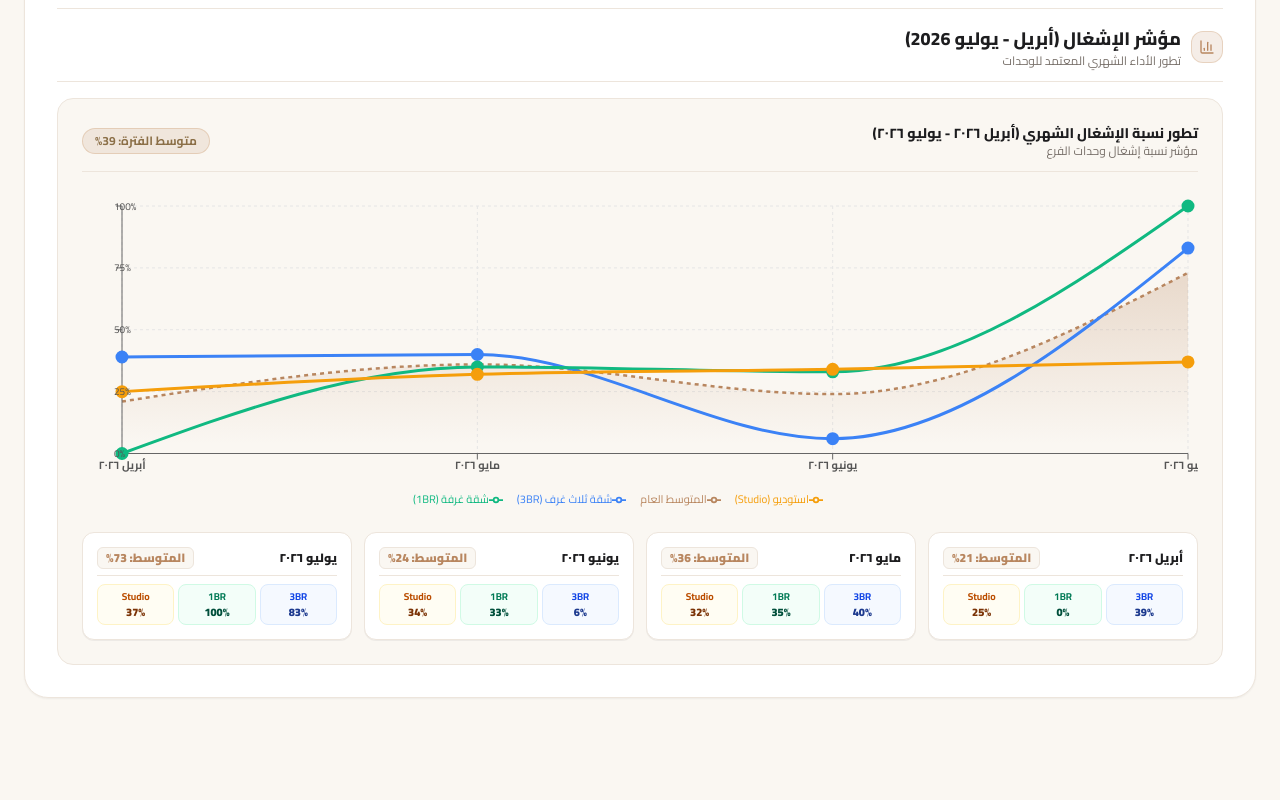
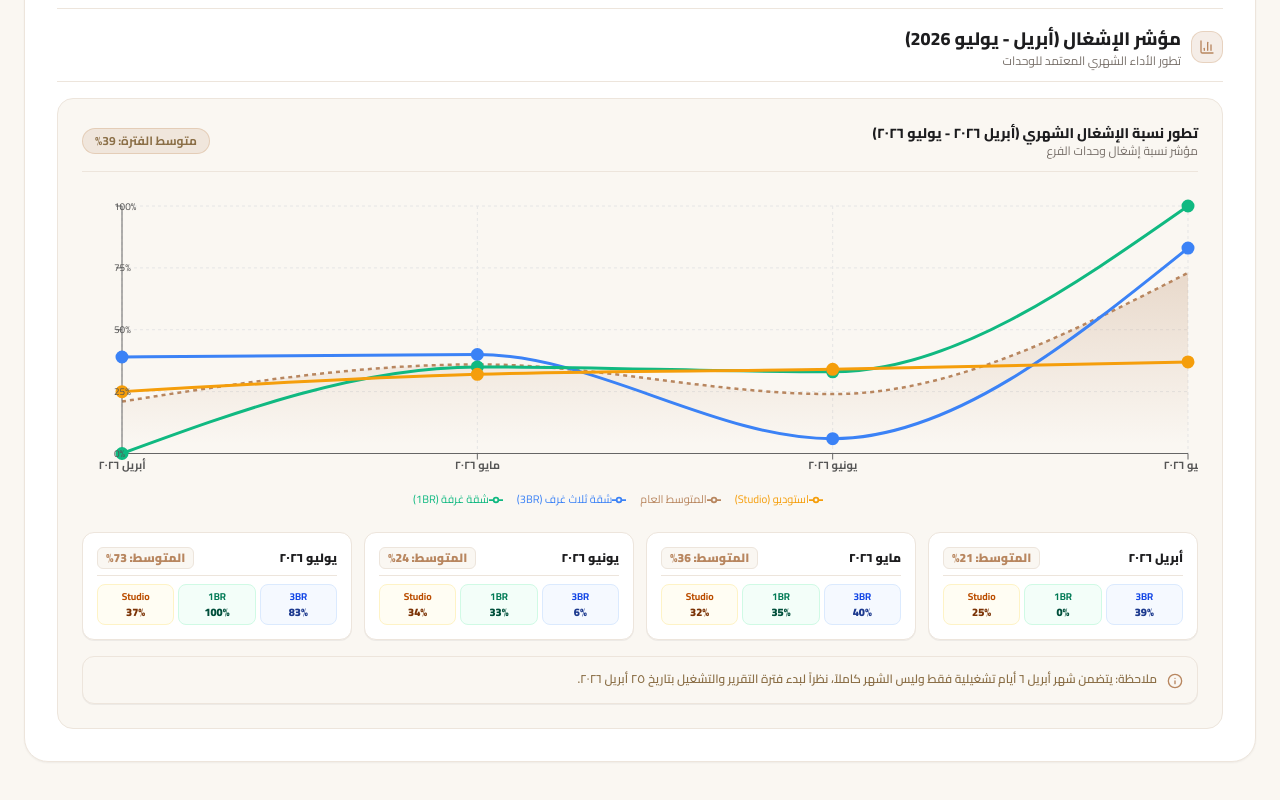
Before and after one commit to AmmarCFO/Maisoon-Ibrahim-Al-Qunaita, a React (Vite) app: page / in a window 1280 px wide. Shown: the part 2305-3105 px from the top of the page. Built offline with nearby package versions, Linux system fonts and the light colour scheme.

Commit message:
feat: add operational note for April 2026 data
Clarify that April 2026 reporting only covers 6 days due to the project launch date.

```diff
--- a/src/components/OperatingReportBoard.tsx
+++ b/src/components/OperatingReportBoard.tsx
@@ -2,7 +2,7 @@ import React from 'react';
 import { motion } from 'motion/react';
 import {
   TrendingUp, Printer, Home, Layers,
-  BarChart3, CheckCircle2, Building2, MapPin, LayoutGrid, User
+  BarChart3, CheckCircle2, Building2, MapPin, LayoutGrid, User, Info
 } from 'lucide-react';
 import {
   ResponsiveContainer, ComposedChart, Area, Line, XAxis, YAxis,
@@ -530,6 +530,17 @@ export const OperatingReportBoard: React.FC<OperatingReportBoardProps> = ({
                 </div>
               ))}
             </div>
+
+            {/* Explanatory note regarding April 6 operational days */}
+            <div className="bg-[#FAF7F2] border border-[#EDE5DC] p-3.5 rounded-xl flex items-start gap-2.5 text-xs text-[#8B6F47] font-semibold mt-3 shadow-2xs">
+              <Info className="w-4 h-4 text-[#B8865F] flex-shrink-0 mt-0.5" />
+              <span>
+                {isAr
+                  ? 'ملاحظة: يتضمن شهر أبريل ٦ أيام تشغيلية فقط وليس الشهر كاملاً، نظراً لبدء فترة التقرير والتشغيل بتاريخ ٢٥ أبريل ٢٠٢٦.'
+                  : 'Note: April includes only 6 operational days rather than the full month, as reporting and operations commenced on April 25, 2026.'
+                }
+              </span>
+            </div>
           </div>
         </section>
       </motion.div>
--- a/src/components/ReportPrintModal.tsx
+++ b/src/components/ReportPrintModal.tsx
@@ -191,6 +191,16 @@ export const ReportPrintModal: React.FC<ReportPrintModalProps> = ({
               </div>
             )}
 
+            {/* Operational Note */}
+            <div className="bg-[#FAF7F2] border border-[#EDE5DC] p-2.5 rounded-lg text-[11px] text-[#8B6F47] font-medium">
+              <span>
+                {isAr
+                  ? '• ملاحظة: يتضمن شهر أبريل ٦ أيام تشغيلية فقط وليس الشهر كاملاً، نظراً لبدء فترة التقرير والتشغيل بتاريخ ٢٥ أبريل ٢٠٢٦.'
+                  : '• Note: April includes only 6 operational days rather than the full month, as reporting and operations commenced on April 25, 2026.'
+                }
+              </span>
+            </div>
+
             {/* Official Signatures */}
             <div className="pt-4 sm:pt-6 border-t border-[#EDE5DC] grid grid-cols-2 gap-4 sm:gap-8 text-xs">
               <div>
```
